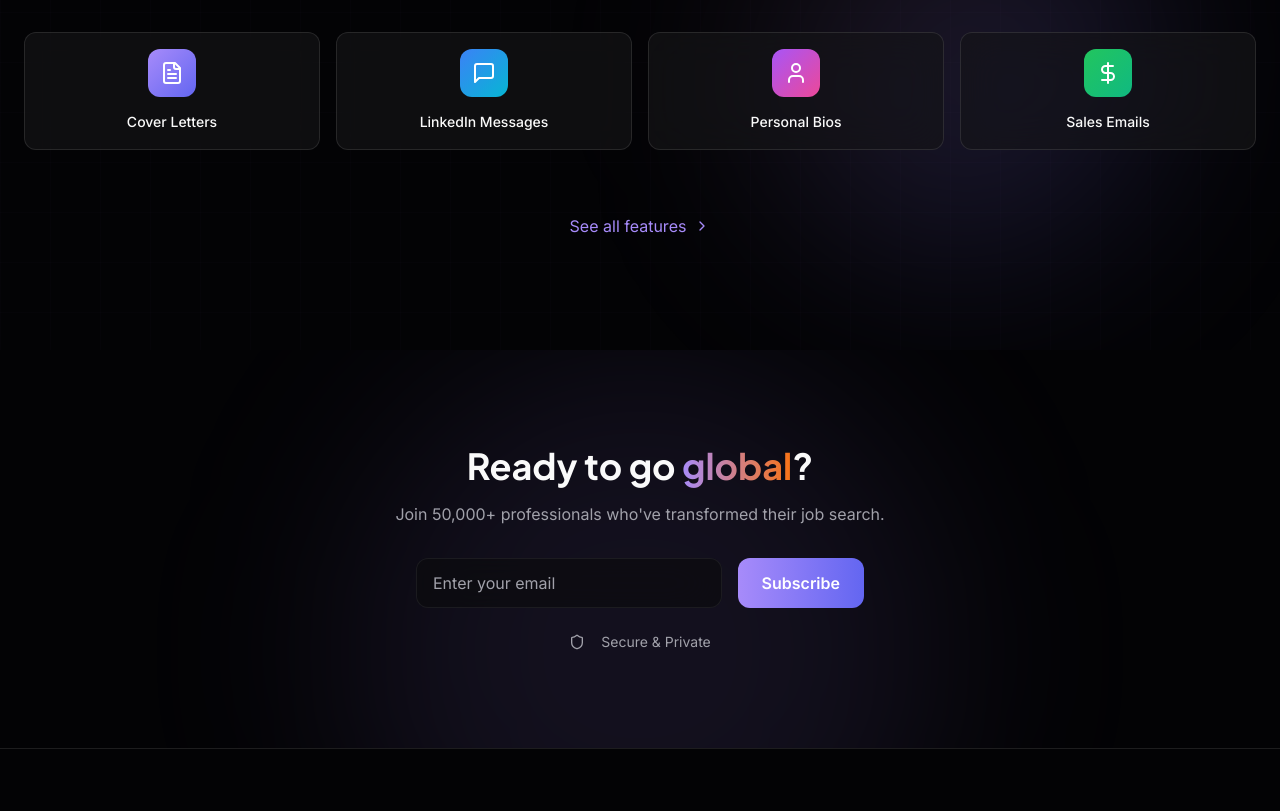
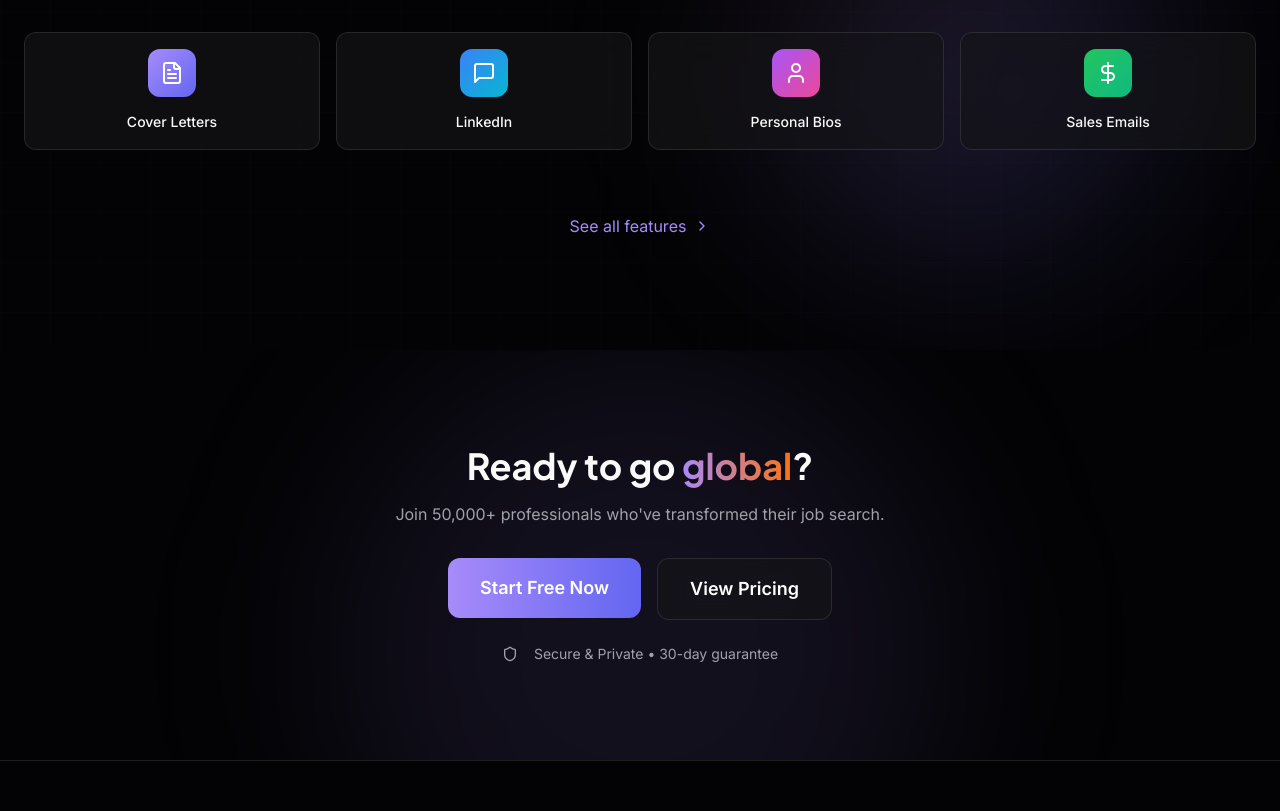
Before and after one commit to nikjp2021/landing-MytgmV3, a Next.js app: page / in a window 1280 px wide. Shown: the part 988-1799 px from the top of the page. Built offline with nearby package versions, Linux system fonts and the light colour scheme.

Commit message:
fix: separate CTA section, clean up home page layout

```diff
--- a/src/app/page.tsx
+++ b/src/app/page.tsx
@@ -8,17 +8,12 @@ import {
   Sparkles,
   Check,
   ArrowRight,
-  Star,
   Shield,
-  Languages,
   FileText,
   MessageSquare,
   User,
   DollarSign,
   ChevronRight,
-  Mail,
-  Send,
-  Zap,
 } from "lucide-react";
 
 function Hero() {
@@ -30,22 +25,22 @@ function Hero() {
       gradient: "from-blue-500 to-cyan-500",
     },
     {
-      icon: Zap,
-      title: "In 60 Seconds",
-      description: "Just 2 phrases and you're ready to apply to your dream job.",
+      icon: Sparkles,
+      title: "Human-Written",
+      description: "Passes every AI detector. Sounds authentically human.",
       gradient: "from-purple-500 to-pink-500",
     },
     {
       icon: Shield,
-      title: "Human-Written",
-      description: "Passes every AI detector. Sounds authentically human.",
+      title: "Secure & Private",
+      description: "256-bit encryption. GDPR compliant. Your data is safe.",
       gradient: "from-green-500 to-emerald-500",
     },
   ];
 
   const services = [
     { icon: FileText, title: "Cover Letters", gradient: "from-primary to-secondary" },
-    { icon: MessageSquare, title: "LinkedIn Messages", gradient: "from-blue-500 to-cyan-500" },
+    { icon: MessageSquare, title: "LinkedIn", gradient: "from-blue-500 to-cyan-500" },
     { icon: User, title: "Personal Bios", gradient: "from-purple-500 to-pink-500" },
     { icon: DollarSign, title: "Sales Emails", gradient: "from-green-500 to-emerald-500" },
   ];
@@ -68,6 +63,7 @@ function Hero() {
       />
 
       <div className="relative z-10 max-w-7xl mx-auto px-6 py-12">
+        {/* Hero Content */}
         <div className="text-center mb-16">
           <motion.div
             initial={{ opacity: 0, y: 20 }}
@@ -213,20 +209,7 @@ function Hero() {
   );
 }
 
-function NewsletterSignup() {
-  const [email, setEmail] = useState("");
-  const [status, setStatus] = useState<"idle" | "loading" | "success">("idle");
-
-  const handleSubmit = async (e: React.FormEvent) => {
-    e.preventDefault();
-    setStatus("loading");
-    await new Promise((resolve) => setTimeout(resolve, 1500));
-    console.log("Newsletter signup:", email);
-    setStatus("success");
-    setEmail("");
-    setTimeout(() => setStatus("idle"), 3000);
-  };
-
+function HomeCTA() {
   return (
     <section id="cta" className="py-24 relative overflow-hidden">
       <div className="absolute inset-0">
@@ -239,27 +222,31 @@ function NewsletterSignup() {
         <p className="text-text-secondary mb-8">
           Join 50,000+ professionals who've transformed their job search.
         </p>
-        <form onSubmit={handleSubmit} className="flex flex-col sm:flex-row gap-4 justify-center max-w-md mx-auto">
-          <input
-            type="email"
-            value={email}
-            onChange={(e) => setEmail(e.target.value)}
-            placeholder="Enter your email"
-            className="flex-1 px-4 py-3 rounded-xl glass text-text-primary placeholder:text-text-secondary focus:outline-none focus:border-primary/50"
-            required
-          />
-          <motion.button
-            whileHover={{ scale: 1.02 }}
-            whileTap={{ scale: 0.98 }}
-            disabled={status === "loading" || status === "success"}
-            className="px-6 py-3 rounded-xl font-semibold bg-gradient-to-r from-primary to-secondary text-white flex items-center gap-2"
-          >
-            {status === "loading" ? "Subscribing..." : status === "success" ? "Subscribed!" : "Subscribe"}
-          </motion.button>
-        </form>
+
+        <div className="flex flex-col sm:flex-row gap-4 justify-center">
+          <Link href="/#">
+            <motion.button
+              whileHover={{ scale: 1.02 }}
+              whileTap={{ scale: 0.98 }}
+              className="px-8 py-4 rounded-xl bg-gradient-to-r from-primary to-secondary text-white font-semibold text-lg"
+            >
+              Start Free Now
+            </motion.button>
+          </Link>
+          <Link href="/pricing">
+            <motion.button
+              whileHover={{ scale: 1.02 }}
+              whileTap={{ scale: 0.98 }}
+              className="px-8 py-4 rounded-xl glass-premium text-white font-semibold text-lg"
+            >
+              View Pricing
+            </motion.button>
+          </Link>
+        </div>
+
         <div className="flex items-center justify-center gap-4 mt-6 text-sm text-text-secondary">
           <Shield className="w-4 h-4" />
-          <span>Secure & Private</span>
+          <span>Secure & Private • 30-day guarantee</span>
         </div>
       </div>
     </section>
@@ -270,7 +257,7 @@ export default function Home() {
   return (
     <>
       <Hero />
-      <NewsletterSignup />
+      <HomeCTA />
     </>
   );
 }
```
